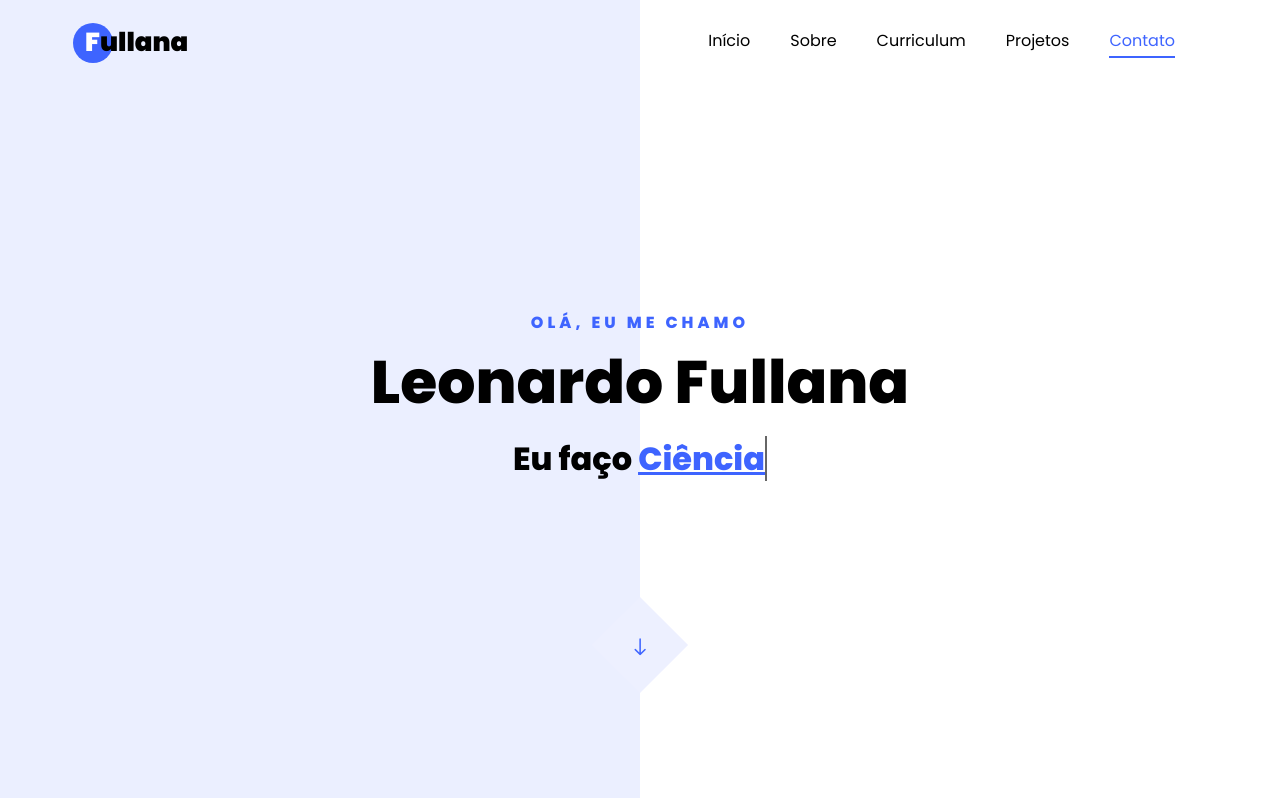
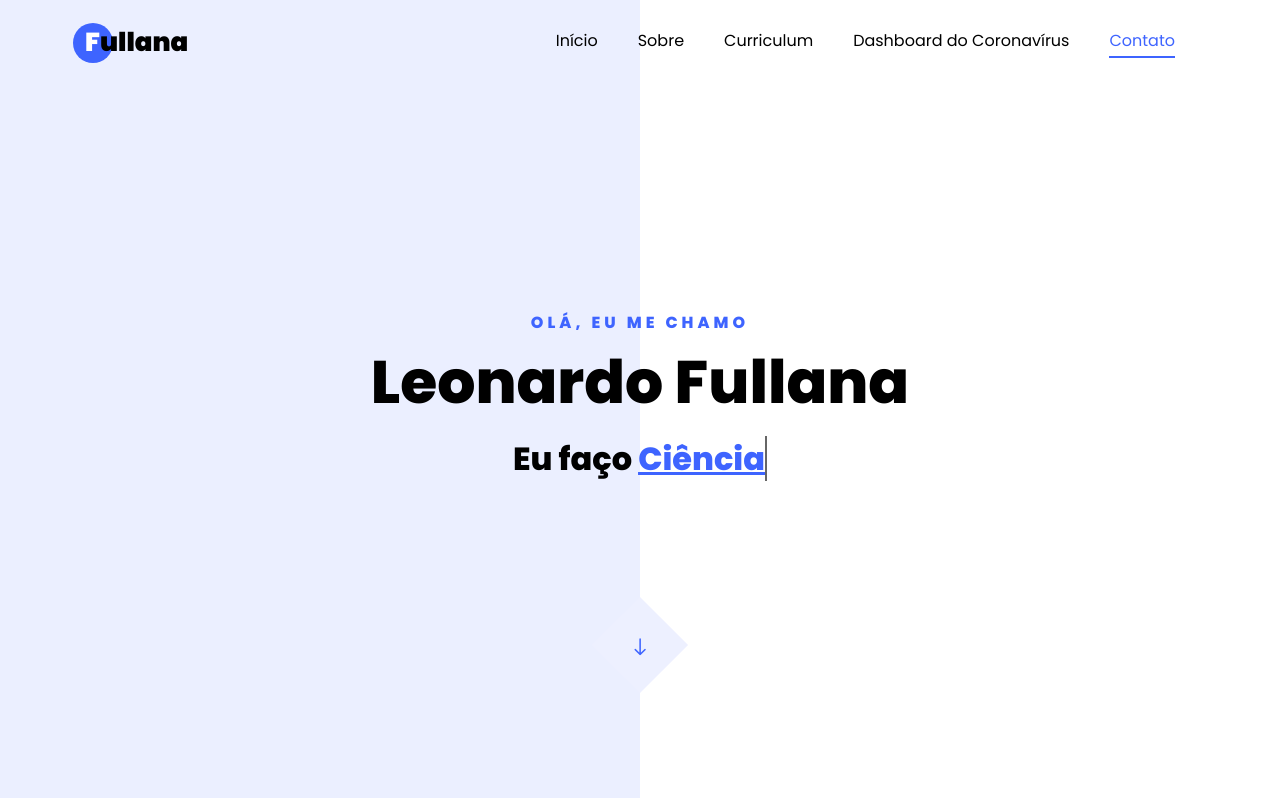
Before and after one commit to leonardofullana/leonardofullana.com, a plain HTML site: page index.html in a window 1280 px wide. Shown: the top 798 px of the page. Drawn offline with Linux system fonts and the light colour scheme; files whose address does not match are found by name.

Commit message:
alteracao-menu-dash-covid19

```diff
--- a/index.html
+++ b/index.html
@@ -38,7 +38,7 @@
 	          <li class="nav-item"><a href="#about-section" class="nav-link"><span>Sobre</span></a></li>
 	          <li class="nav-item"><a href="#resume-section" class="nav-link"><span>Curriculum</span></a></li>
 	          <!--<li class="nav-item"><a href="#services-section" class="nav-link"><span>Serviços</span></a></li>-->
-	          <li class="nav-item"><a href="#projects-section" class="nav-link"><span>Projetos</span></a></li>
+	          <li class="nav-item"><a href="http://coronavirus.leonardofullana.com/Dashboard_COVID19_Brasil.html" class="nav-link"><span>Dashboard do Coronavírus</span></a></li>
 	          <!--<li class="nav-item"><a href="#blog-section" class="nav-link"><span>Meu Blog</span></a></li>-->
 	          <li class="nav-item"><a href="#contact-section" class="nav-link"><span>Contato</span></a></li>
 	        </ul>
```
